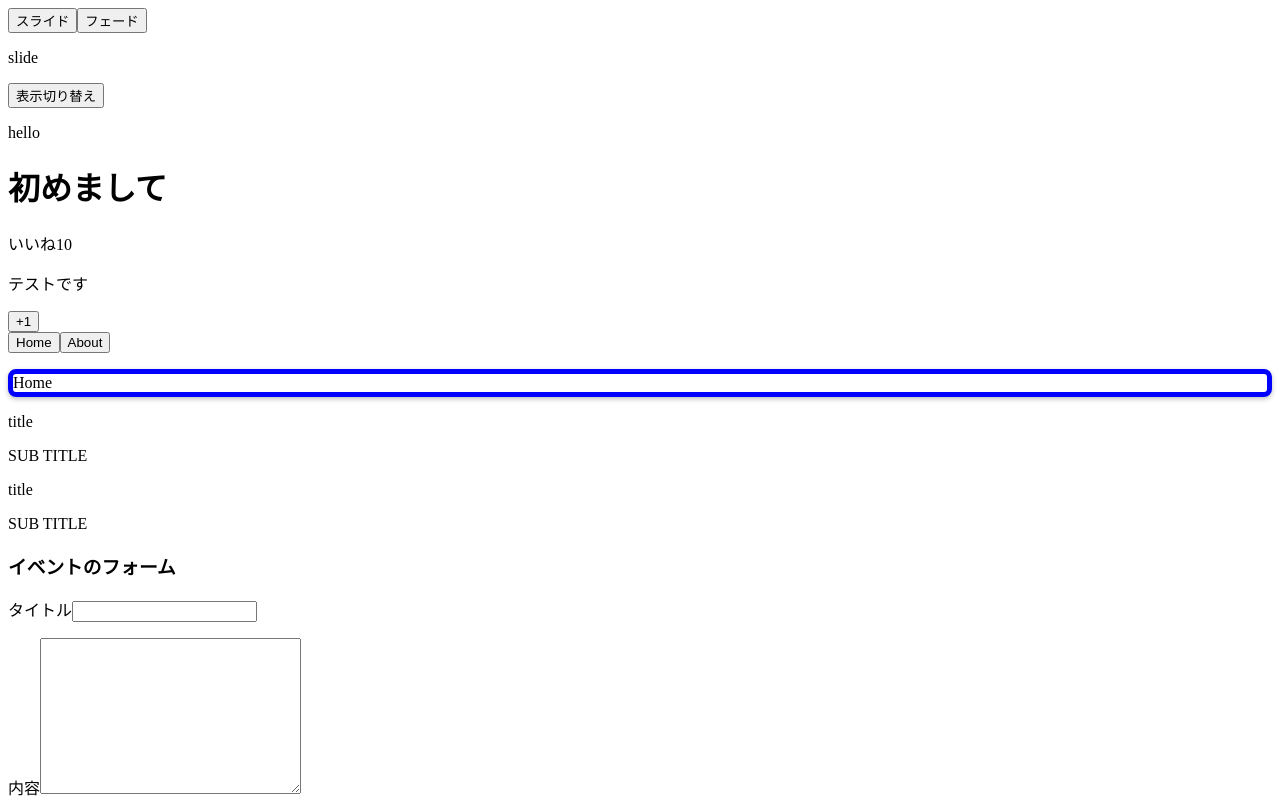
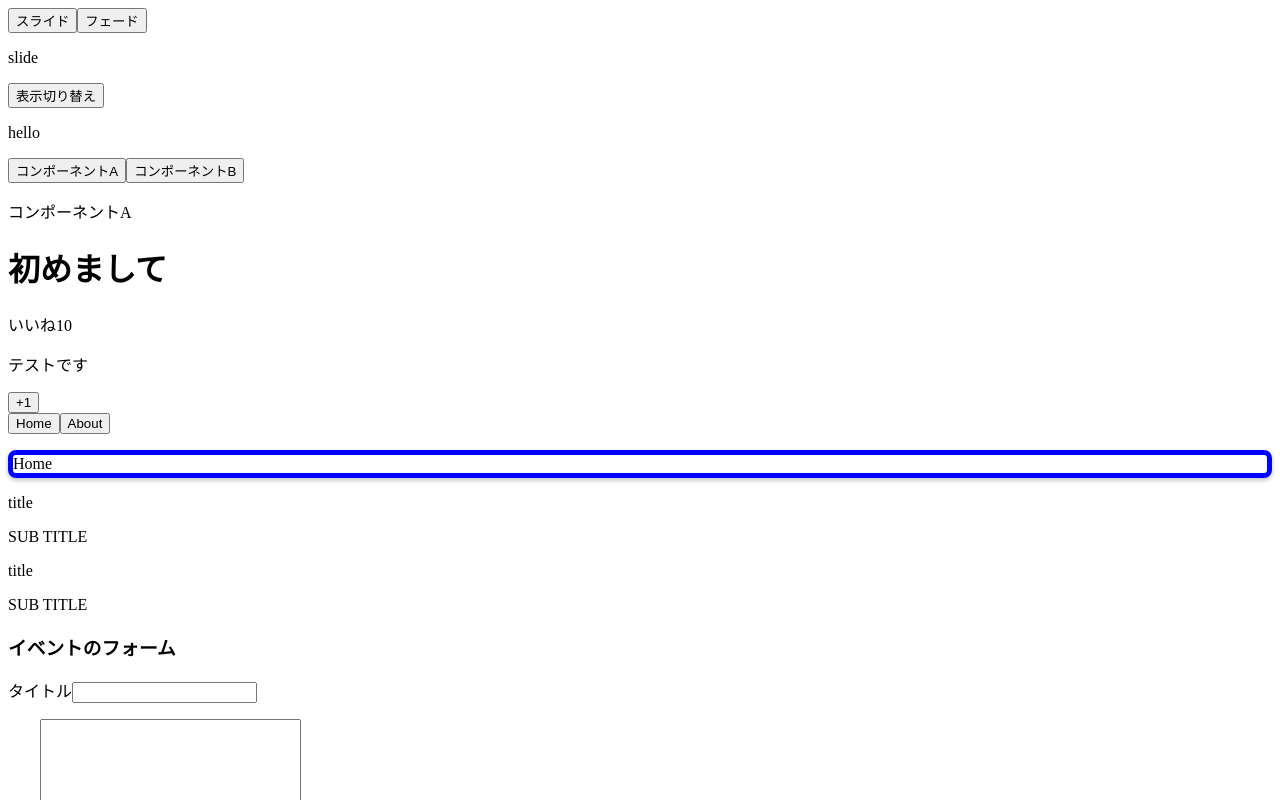
Before and after one commit to matsubishi5/CLI3_Udemy-1-basic, a Vue app: page / in a window 1280 px wide. Shown: the top 800 px of the page. Built offline with nearby package versions, Linux system fonts and the light colour scheme.

Commit message:
[learn]transition dynamic-component

```diff
--- a/src/components/Transition.vue
+++ b/src/components/Transition.vue
@@ -8,16 +8,31 @@
       <p v-if="show" key="hello">hello</p>
       <p v-if="!show" key="bye">bye</p>
     </transition>
+
+    <button @click="myComponent = 'TransitionComponentA'">コンポーネントA</button>
+    <button @click="myComponent = 'TransitionComponentB'">コンポーネントB</button>
+    <transition name="fade" mode="out-in">
+      <component :is="myComponent"></component>
+    </transition>
   </div>
 </template>
 
 <script>
+import TransitionComponentA from "./TransitionComponentA.vue";
+import TransitionComponentB from "./TransitionComponentB.vue";
+
 export default {
   data() {
     return {
       show: true,
-      myAnimation: "slide"
+      myAnimation: "slide",
+      myComponent: TransitionComponentA
     };
+  },
+
+  components: {
+    TransitionComponentA,
+    TransitionComponentB
   }
 };
 </script>
--- /dev/null
+++ b/src/components/TransitionComponentA.vue
@@ -0,0 +1,5 @@
+<template>
+  <div>
+    <p>コンポーネントA</p>
+  </div>
+</template>
--- /dev/null
+++ b/src/components/TransitionComponentB.vue
@@ -0,0 +1,5 @@
+<template>
+  <div>
+    <p>コンポーネントB</p>
+  </div>
+</template>
```
